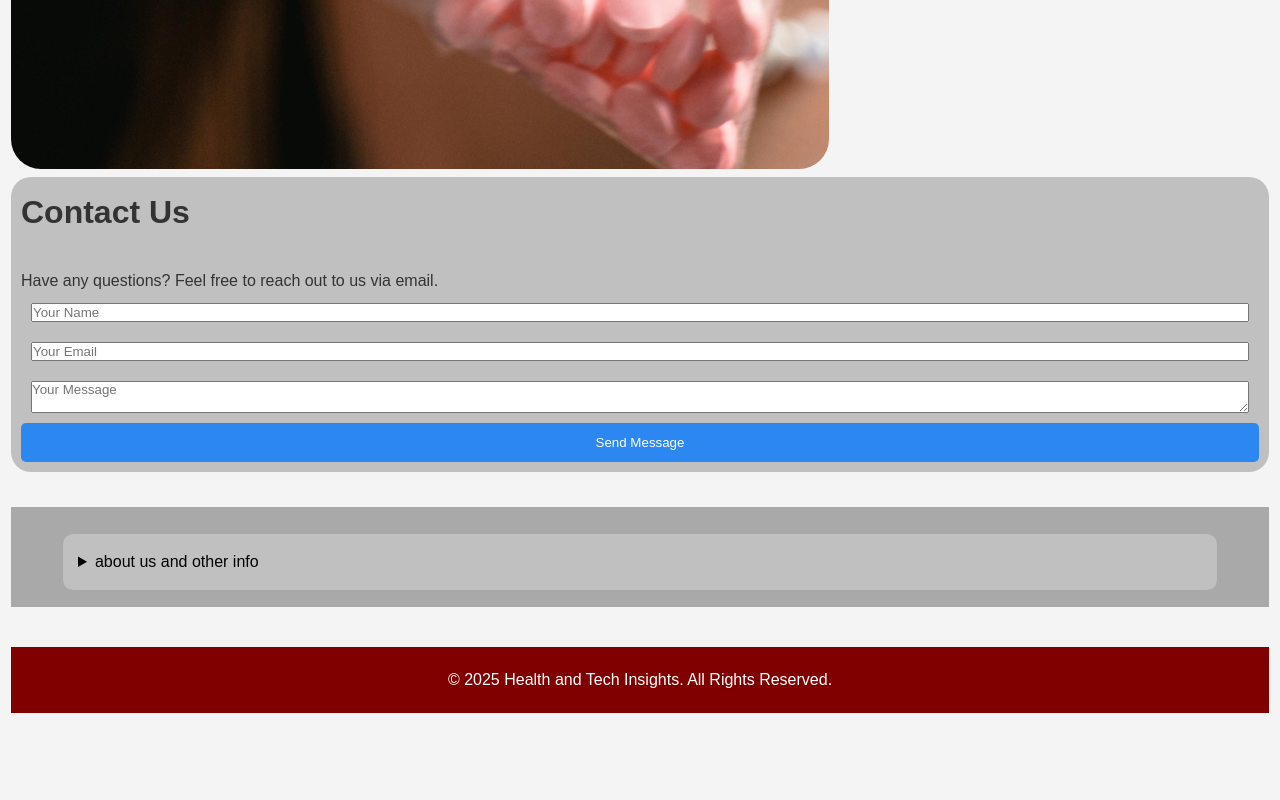
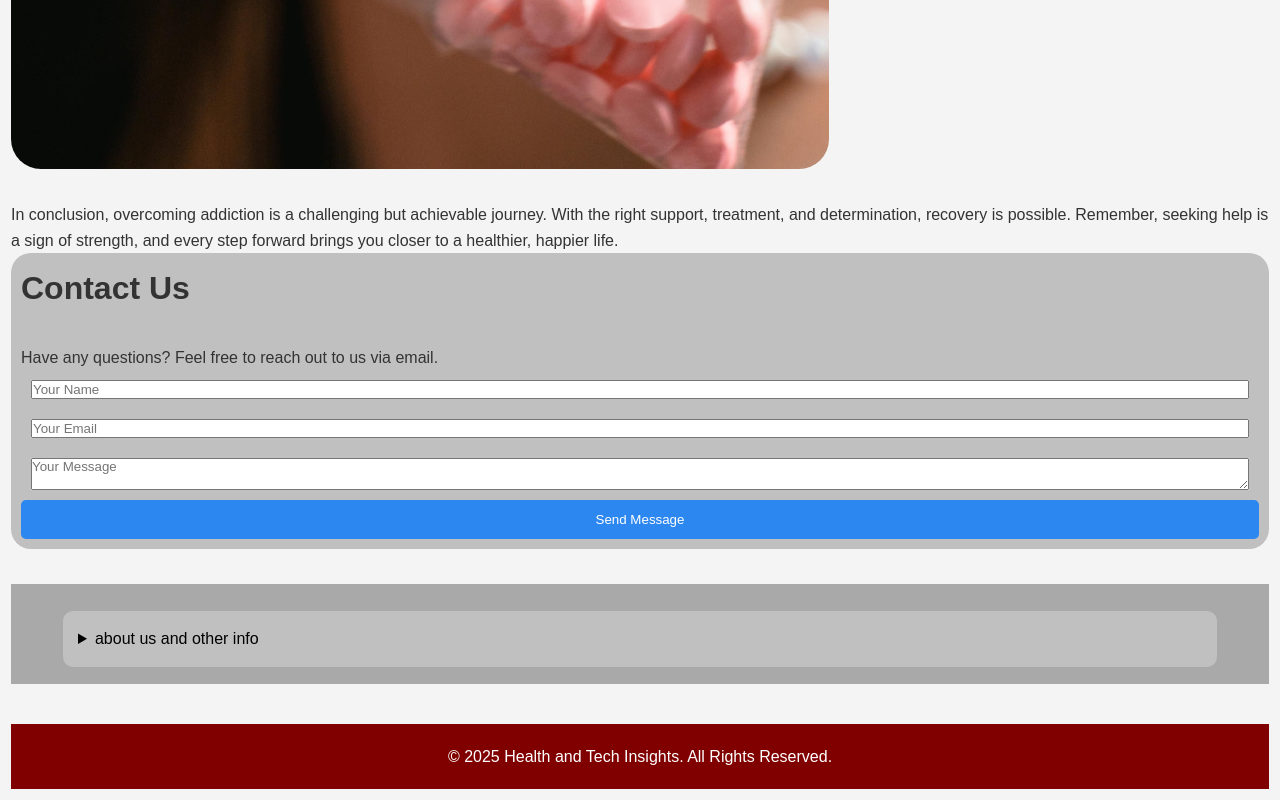
Before and after one commit to hechy222/Hechy222.github.io, a plain HTML site: page index.html in a window 1280 px wide. Shown: the part 5989-6789 px from the top of the page. Before the commit the page ends 6713 px from the top, so only its background shows below. Drawn offline with Linux system fonts and the light colour scheme.

Commit message:
Update index.html
Yes

```diff
--- a/index.html
+++ b/index.html
@@ -136,7 +136,10 @@
 
                 <section>
                         <img src="abuse_1.jpg" alt=" image" height="auto" width="75%">
-                </section>
+                </section> <br>
+                    <p>In conclusion, overcoming addiction is a challenging but achievable journey. With the right support,
+                        treatment, and determination, recovery is possible. Remember, seeking help is a sign of strength,
+                        and every step forward brings you closer to a healthier, happier life.
 
 
                 <section id="contact">
```
